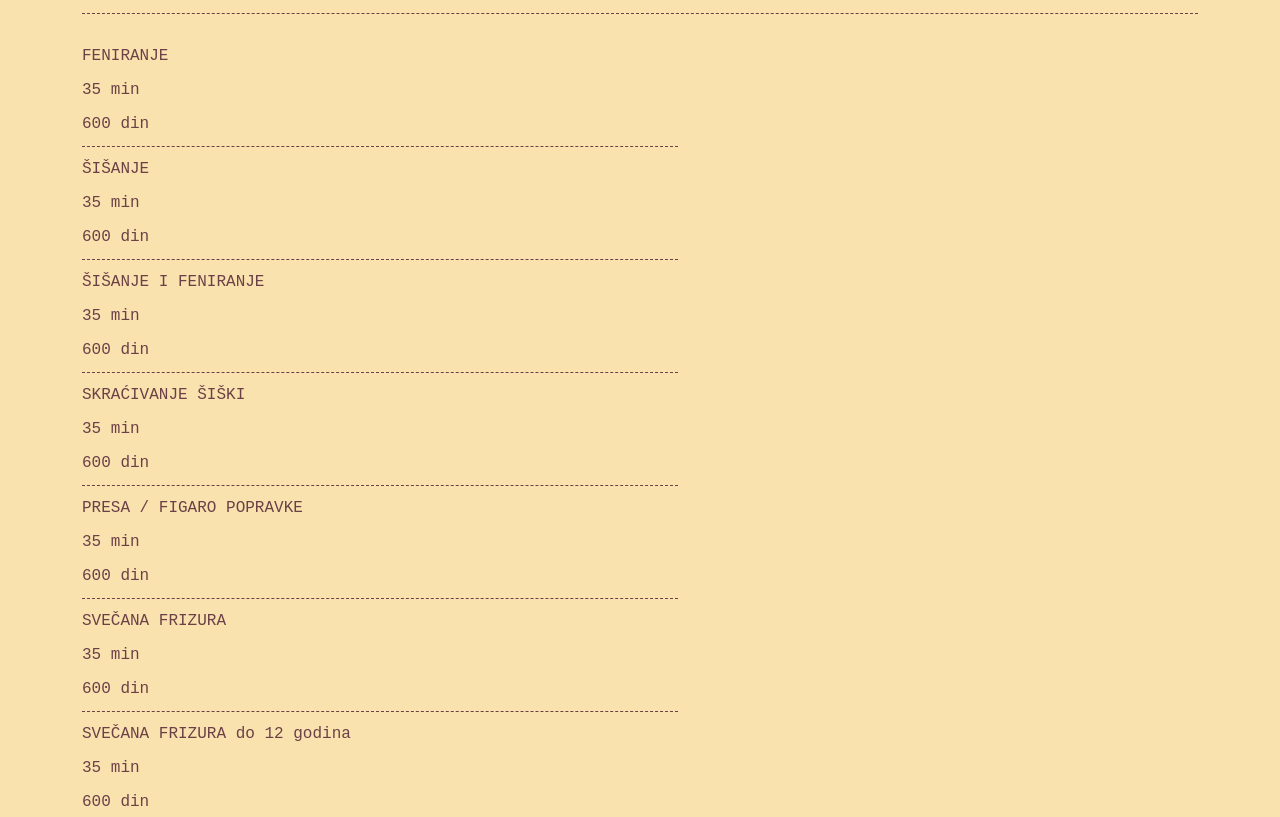
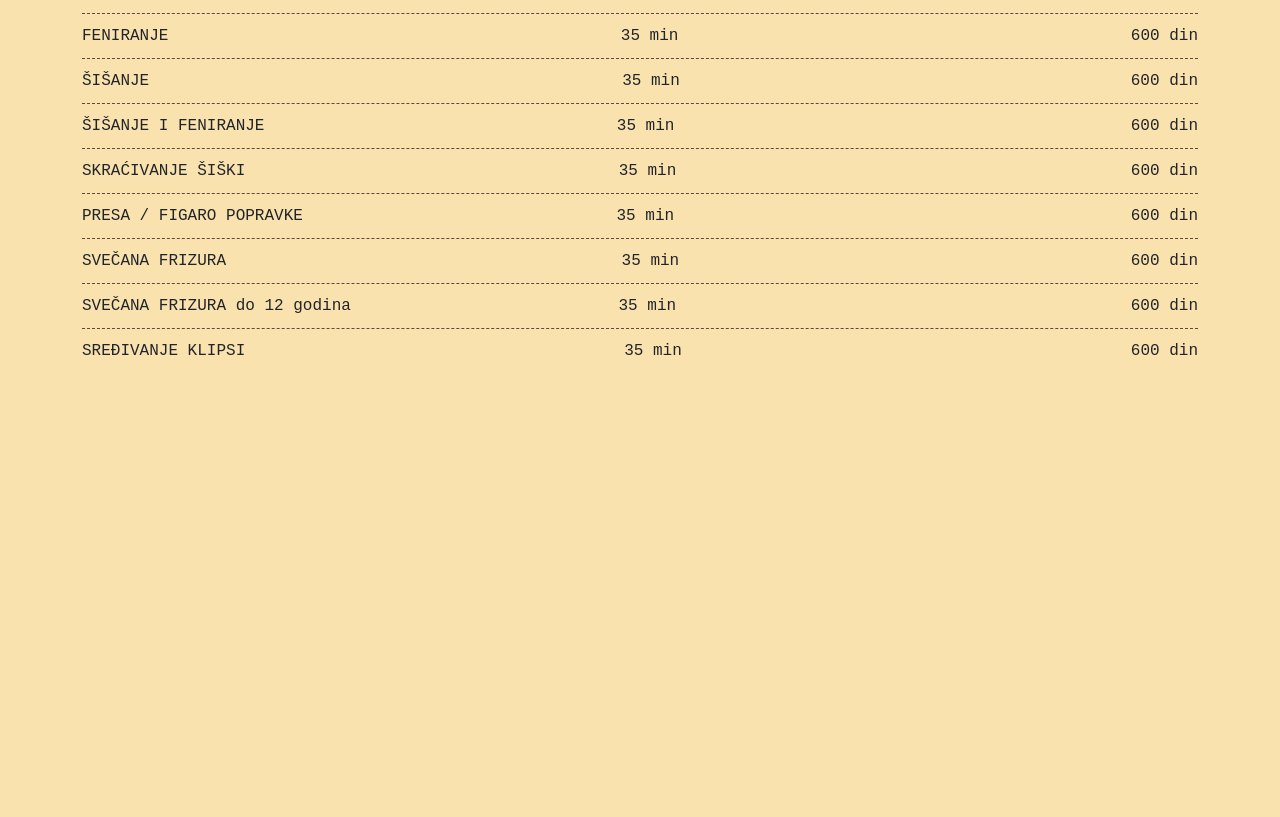
Before and after one commit to MatijaCobeljic/Folder, a website: page index.html in a window 1280 px wide. Shown: the part 1776-2593 px from the top of the page. After the commit the page ends 2149 px from the top, so only its background shows below. Drawn offline with Linux system fonts and the light colour scheme; a web font is replaced by a local one.

Commit message:
Third Section Done

```diff
--- a/index.html
+++ b/index.html
@@ -14,6 +14,7 @@
     />
   </head>
   <body>
+    <!--Navbar-->
     <nav class="navbar navbar-expand-lg">
       <div class="container">
         <button
@@ -59,6 +60,7 @@
       </div>
     </nav>
     <div>
+      <!--First Section-->
       <div class="container">
         <div class="row d-flex">
           <div class="col">
@@ -88,6 +90,7 @@
           </div>
         </div>
       </div>
+      <!--Second Section-->
       <main class="second-section d-flex">
           <div class="row">
             <div class="col-8">
@@ -119,6 +122,7 @@
           </div>
       </main>
     </div>
+    <!--Third Section-->
     <div class="container">
       <h1 class="our-services">Naše usluge</h1>
       <div class="service">
@@ -129,70 +133,86 @@
         </div>
         <div style="border-bottom: 1px dashed #6B4046;">
         </div>
+
       </div>
-      <div class="services">
+      <div class="services2">
         <div class="service-info">
+          <div class="data-wrapper">
           <p class="haircut2">FENIRANJE</p>
           <p class="estimated-time2">35 min</p>
           <p class="price2">600 din</p>
-        </div>
-        <div style="border-bottom: 1px dashed #6B4046;">
-        </div>
-        <div class="service-info">
-          <p class="haircut3">ŠIŠANJE</p>
-          <p class="estimated-time3">35 min</p>
-          <p class="price3">600 din</p>
+          </div>
         </div>
         <div style="border-bottom: 1px dashed #6B4046;">
         </div>
 
         <div class="service-info">
-          <p class="haircut4">ŠIŠANJE I FENIRANJE</p>
-          <p class="estimated-time4">35 min</p>
-          <p class="price4">600 din</p>
+          <div class="data-wrapper">
+          <p class="haircut3">ŠIŠANJE</p>
+          <p class="estimated-time3">35 min</p>
+          <p class="price3">600 din</p>
+          </div>
         </div>
         <div style="border-bottom: 1px dashed #6B4046;">
         </div>
 
         <div class="service-info">
-          <p class="haircut5">SKRAĆIVANJE ŠIŠKI</p>
-          <p class="estimated-time5">35 min</p>
-          <p class="price5">600 din</p>
+          <div class="data-wrapper">
+          <p class="haircut4">ŠIŠANJE I FENIRANJE</p>
+          <p class="estimated-time4">35 min</p>
+          <p class="price4">600 din</p>
+          </div>
         </div>
         <div style="border-bottom: 1px dashed #6B4046;">
         </div>
 
         <div class="service-info">
-          <p class="haircut6">PRESA / FIGARO POPRAVKE</p>
-          <p class="estimated-time6">35 min</p>
-          <p class="price6">600 din</p>
+          <div class="data-wrapper">
+          <p class="haircut5">SKRAĆIVANJE ŠIŠKI</p>
+          <p class="estimated-time5">35 min</p>
+          <p class="price5">600 din</p>
+          </div>
         </div>
         <div style="border-bottom: 1px dashed #6B4046;">
         </div>
 
         <div class="service-info">
-          <p class="haircut7">SVEČANA FRIZURA</p>
-          <p class="estimated-time7">35 min</p>
-          <p class="price7">600 din</p>
+          <div class="data-wrapper">
+          <p class="haircut6">PRESA / FIGARO POPRAVKE</p>
+          <p class="estimated-time6">35 min</p>
+          <p class="price6">600 din</p>
+          </div>
         </div>
         <div style="border-bottom: 1px dashed #6B4046;">
         </div>
 
         <div class="service-info">
-          <p class="haircut8">SVEČANA FRIZURA do 12 godina</p>
-          <p class="estimated-time8">35 min</p>
-          <p class="price8">600 din</p>
+          <div class="data-wrapper">
+          <p class="haircut7">SVEČANA FRIZURA</p>
+          <p class="estimated-time7">35 min</p>
+          <p class="price7">600 din</p>
+         </div>
         </div>
         <div style="border-bottom: 1px dashed #6B4046;">
         </div>
 
         <div class="service-info">
+          <div class="data-wrapper">
+          <p class="haircut8">SVEČANA FRIZURA do 12 godina</p>
+          <p class="estimated-time8">35 min</p>
+          <p class="price8">600 din</p>
+          </div>
+        </div>
+        <div style="border-bottom: 1px dashed #6B4046;">
+        </div>
+
+        <div class="service-info">
+          <div class="data-wrapper">
           <p class="haircut9">SREĐIVANJE KLIPSI</p>
           <p class="estimated-time9">35 min</p>
           <p class="price9">600 din</p>
+          </div>
         </div>
       </div>
     </div>
-<!--<h1 class="clients-about-us">Klijenti o nama</h1> -->
-  </body>
-</html>
+    <!--Fourth Section-->
--- a/main.scss
+++ b/main.scss
@@ -209,6 +209,7 @@ body {
 .estimated-time3 {
     margin-top:10px;
     margin-bottom:10px;
+    margin-left: 22px;
     font-family: 'Azeret Mono', monospace;
 }
 .price3 {
@@ -224,6 +225,7 @@ body {
 .estimated-time4 {
     margin-top:10px;
     margin-bottom:10px;
+    margin-right: 104px;
     font-family: 'Azeret Mono', monospace;
 }
 .price4 {
@@ -239,6 +241,7 @@ body {
 .estimated-time5 {
     margin-top:10px;
     margin-bottom:10px;
+    margin-right: 81px;
     font-family: 'Azeret Mono', monospace;
 }
 .price5 {
@@ -254,6 +257,7 @@ body {
 .estimated-time6 {
     margin-top:10px;
     margin-bottom:10px;
+    margin-right: 143px;
     font-family: 'Azeret Mono', monospace;
 }
 .price6 {
@@ -269,6 +273,7 @@ body {
 .estimated-time7 {
     margin-top:10px;
     margin-bottom:10px;
+    margin-right: 56px;
     font-family: 'Azeret Mono', monospace;
 }
 .price7 {
@@ -284,6 +289,7 @@ body {
 .estimated-time8 {
     margin-top:10px;
     margin-bottom:10px;
+    margin-right: 187px;
     font-family: 'Azeret Mono', monospace;
 }
 .price8 {
@@ -299,6 +305,7 @@ body {
 .estimated-time9 {
     margin-top:10px;
     margin-bottom:10px;
+    margin-right: 70px;
     font-family: 'Azeret Mono', monospace;
 }
 .price9 {
@@ -314,3 +321,6 @@ body {
     margin-left: 302px;
     margin-top: 100px;
 }
+.fourth-section {
+    background-color: #C9CBA7;
+}
```
Also changed, not shown: main.css, 1 other file.
